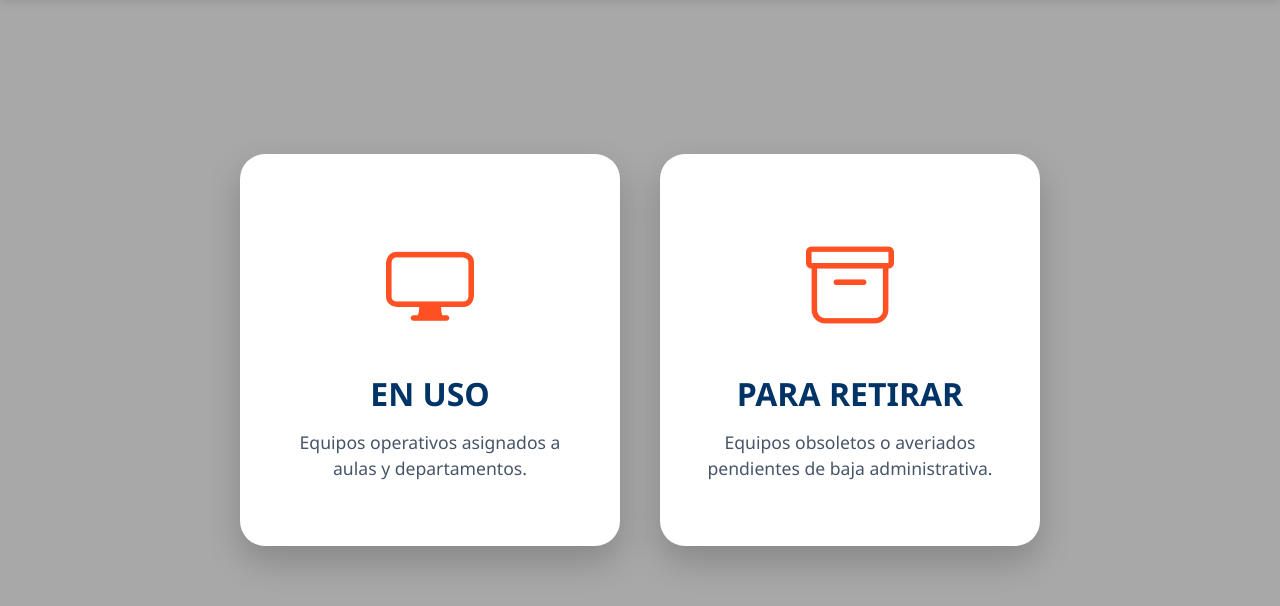
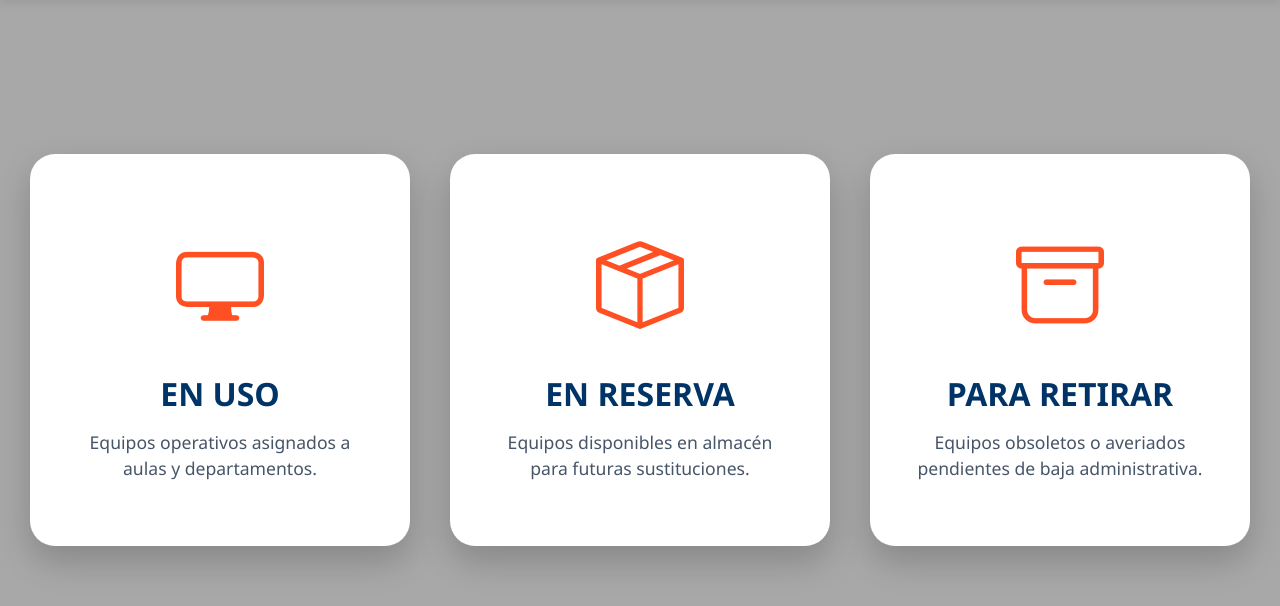
Before and after one commit to jorgekagura-lgtm/inventario-easd, a Flask app: template templates/seleccion_macs.html in a window 1280 px wide. Shown: the part 84-690 px from the top of the page. Run offline with Flask 3, Linux system fonts and the light colour scheme; the template is opened without the code that fills it: most values are stand-ins (such as "Sample title", 1, 10 or a date in 2020); some libraries are stand-ins or nearby versions.

Commit message:
Update seleccion_macs.html

```diff
--- a/templates/seleccion_macs.html
+++ b/templates/seleccion_macs.html
@@ -137,10 +137,11 @@
 <body>
 
 <header class="header-simple">
-        <div class="logos-wrapper">
-            <img src="{{ url_for('static', filename='img/easd-valencia-1.PNG') }}" alt="Logo 1" class="logo-img">
-            <img src="{{ url_for('static', filename='img/easd-valencia-2.PNG') }}" alt="Logo 2" class="logo-img">
-        </div>
+    <!-- Cambiamos el div por un enlace <a> para que los logos vuelvan al inicio -->
+    <a href="/" class="logos-wrapper" style="display: flex; gap: 15px; text-decoration: none; cursor: pointer;">
+        <img src="{{ url_for('static', filename='img/easd-valencia-1.png') }}" alt="Logo 1" class="logo-img">
+        <img src="{{ url_for('static', filename='img/easd-valencia-2.png') }}" alt="Logo 2" class="logo-img">
+    </a>
 
     <div class="header-title">
         <h1>{{ categoria }} - {{ sede }}</h1>
@@ -159,6 +160,13 @@
             <p>Equipos operativos asignados a aulas y departamentos.</p>
         </a>
 
+        <!-- NUEVA TARDE DE RESERVA -->
+        <a href="{{ url_for('ver_sede', nombre_sede=sede, cat=categoria, estado='En reserva') }}" class="selection-card">
+            <i class="bi bi-box-seam"></i>
+            <h3>EN RESERVA</h3>
+            <p>Equipos disponibles en almacén para futuras sustituciones.</p>
+        </a>
+
         <a href="{{ url_for('ver_sede', nombre_sede=sede, cat=categoria, estado='Retirada') }}" class="selection-card">
             <i class="bi bi-archive"></i>
             <h3>PARA RETIRAR</h3>
```
Lines whose indentation alone changed are shown as unchanged.
